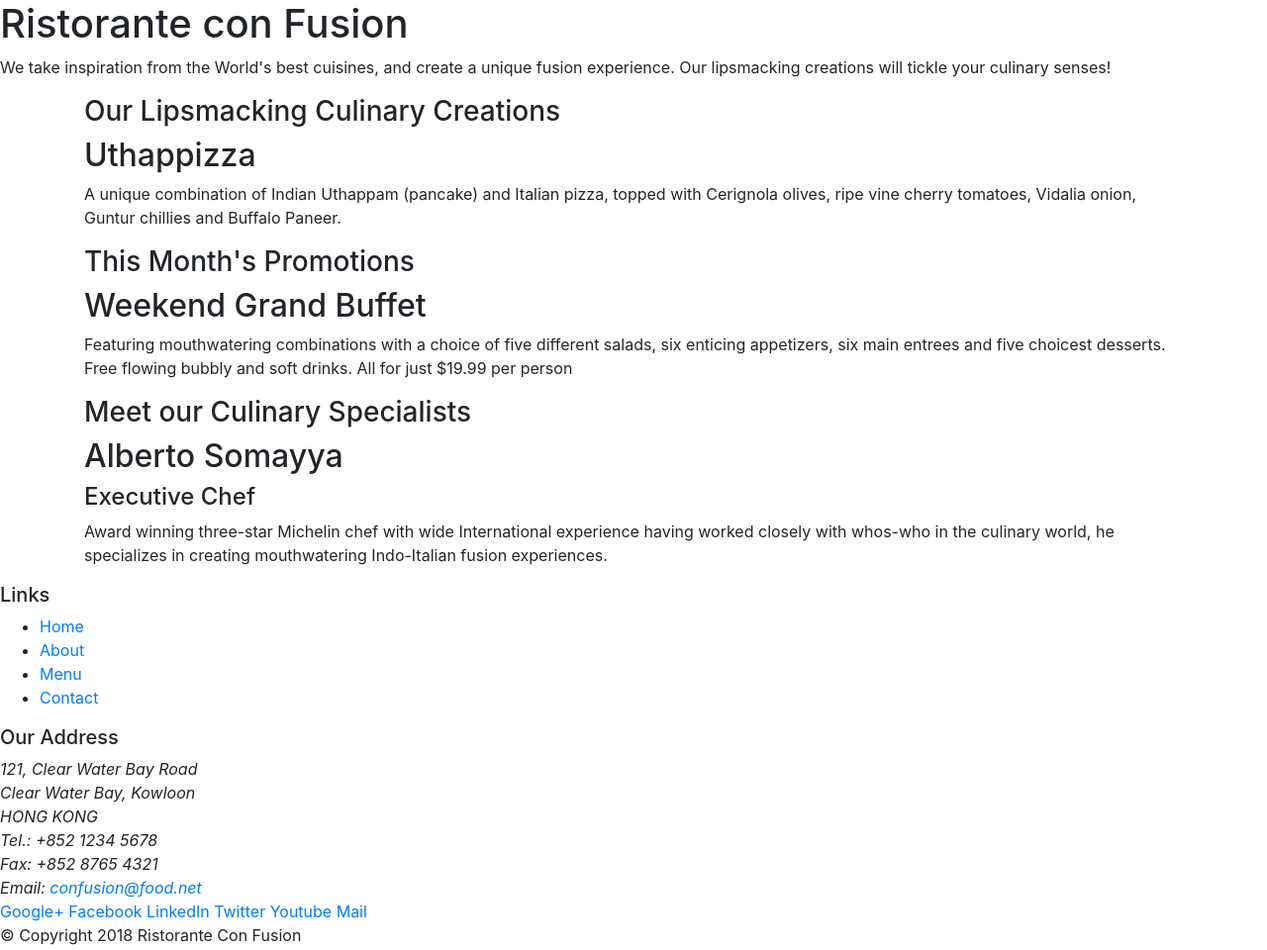
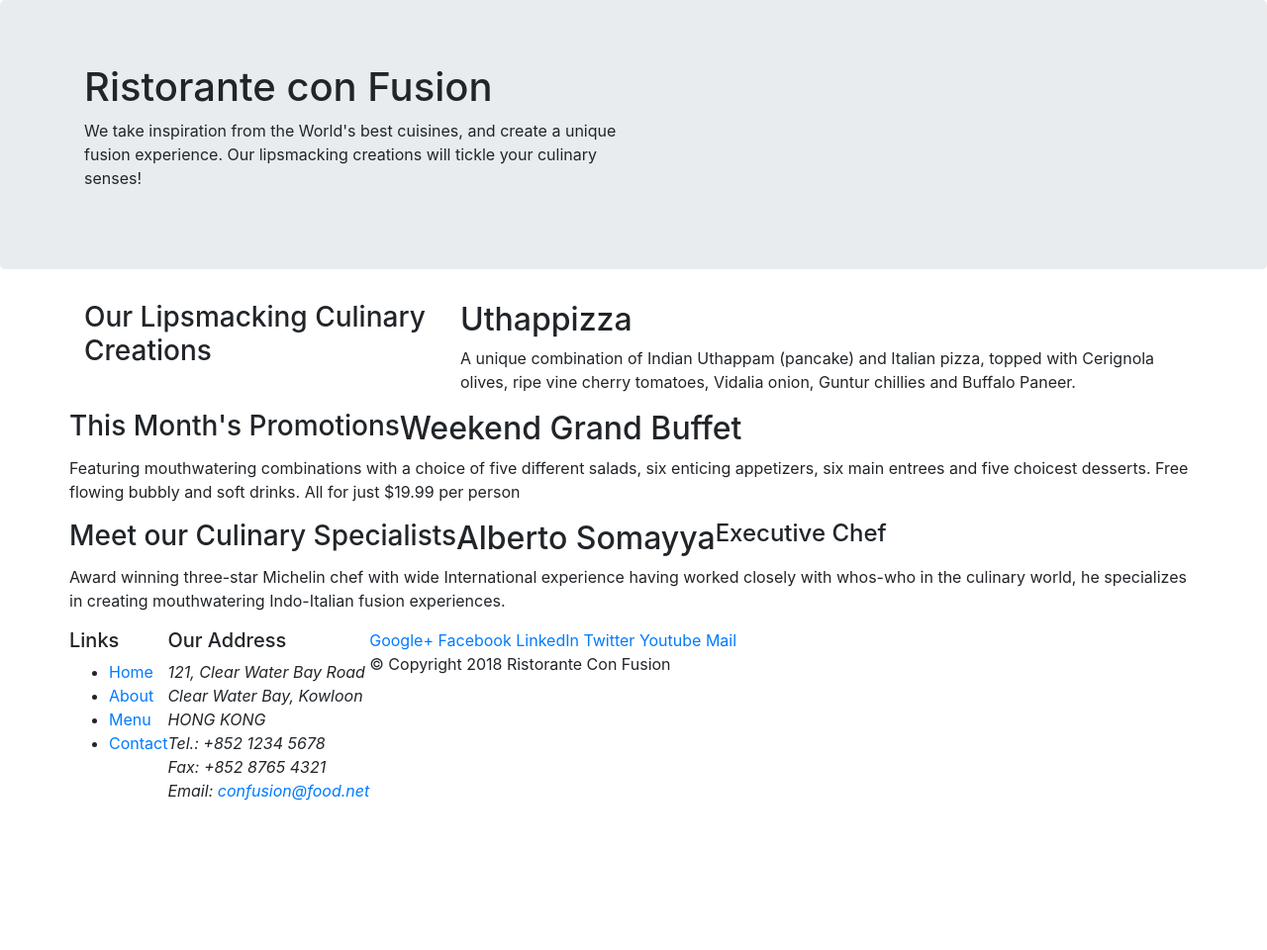
Before and after one commit to 3scava1i3r/Bootstrap_project-1, a website: page index.html in a window 1280 px wide. Shown: the whole page at 99% size. After the commit the page ends 811 px from the top, so only its background shows below. Drawn offline with nearby package versions, Linux system fonts and the light colour scheme.

Commit message:
new files added and started with bootstrap

```diff
--- a/index.html
+++ b/index.html
@@ -11,28 +11,38 @@
 
   </head>
   <body>
-    <header>
-      <div class="">
-        <h1>Ristorante con Fusion
-        </h1>
+    <header class="jumbotron">
+      <div class="container">
+        <div class="row">
+          <div class="col-12 col-sm-6">
+            <h1>Ristorante con Fusion</h1>
             <p>We take inspiration from the World's best cuisines, and create a unique fusion experience. Our lipsmacking creations will tickle your culinary senses!
             </p>
           </div>
+          <div class="col-12 col-sm-6">
+
+          </div>
+        </div>
+      </div>
     </header>
+
     <div class="container">
-      <div class="">
+      <div class="row">
+        <div class="col-12 col-sm-4 sol-md-3">
           <h3>Our Lipsmacking Culinary Creations</h3>
+        </div>
+        <div class="col col-sm col-md">
           <h2>Uthappizza</h2>
           <p>A unique combination of Indian Uthappam (pancake) and Italian pizza, topped with Cerignola olives, ripe vine cherry tomatoes, Vidalia onion, Guntur chillies and Buffalo Paneer.</p>
-
         </div>
-      <div class="">
+      </div>
+      <div class="row">
         <h3>This Month's Promotions</h3>
         <h2>Weekend Grand Buffet</h2>
         <p>Featuring mouthwatering combinations with a choice of five different salads, six enticing appetizers, six main entrees and five choicest desserts. Free flowing bubbly and soft drinks. All for just $19.99 per person</p>
 
       </div>
-      <div class="">
+      <div class="row">
         <h3>Meet our Culinary Specialists</h3>
         <h2>Alberto Somayya</h2>
         <h4>Executive Chef</h4>
@@ -40,6 +50,9 @@
       </div>
     </div>
 
+
+    <footer class="container">
+      <div class="row">
         <div class="">
           <h5>Links</h5>
             <ul>
@@ -49,7 +62,7 @@
               <li><a href="contact.html">Contact</a></li>
             </ul>
         </div>
-        <footer>
+              <div class="">
                 <h5>Our Address</h5>
                 <section>
                   <i>
@@ -61,6 +74,7 @@
                     Email: <a href="<a href="mailto:confusion@food.net">confusion@food.net</a>
                   </i>
                 </section>
+              </div>
               <div class="social">
                 <a href="www.google.com/+">Google+</a>
                 <a href="www.facebook.com">Facebook</a>
@@ -70,6 +84,9 @@
                 <a href="mailto:">Mail</a>
 
               <p>© Copyright 2018 Ristorante Con Fusion</p>
+
+      </div>
+
         </footer>
 
     <script src="node_modules/jquery/dist/jquery.slim.min.js"></script>
```
Also changed, not shown: css/styles.css (added). Lines whose indentation alone changed are shown as unchanged.
